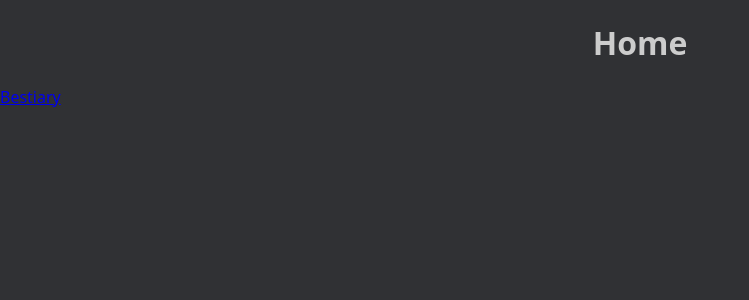
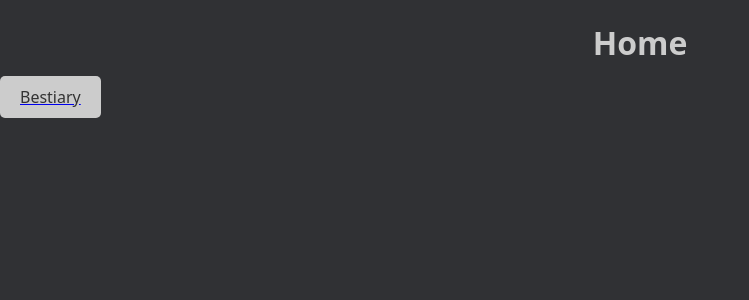
Before and after one commit to Marcel-FR/capstone-project, a Next.js app: page / in a window 1280 px wide. Shown: the top 300 px of the page, without its empty margins (0-749 px from the left). Built offline with nearby package versions, Linux system fonts and the light colour scheme.

Commit message:
add StyledButton to Homescreen index.js

```diff
--- a/pages/index.js
+++ b/pages/index.js
@@ -1,5 +1,13 @@
 import styled from "styled-components";
 import Link from "next/link";
+
+const StyledButton = styled.a`
+  padding: 10px 20px;
+  border-radius: 5px;
+  background-color: #ccc;
+  text-decoration: none;
+  color: #333;
+`;
 
 export default function Home() {
   return (
@@ -8,7 +16,7 @@ export default function Home() {
         <Heading>Home</Heading>
       </main>
       <Link href="/bestiary">
-      Bestiary
+        <StyledButton>Bestiary</StyledButton>
       </Link>
     </>
   );
```
